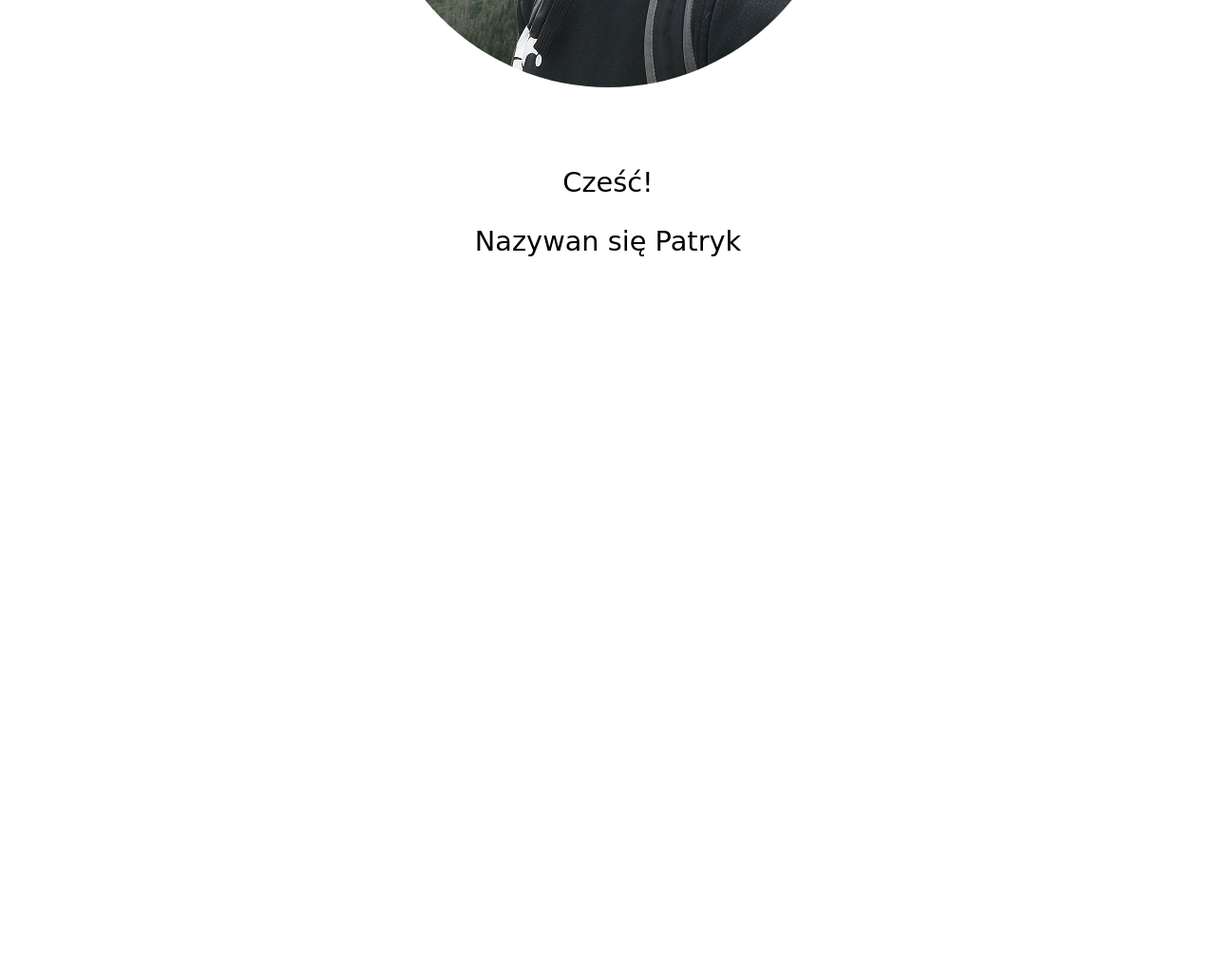
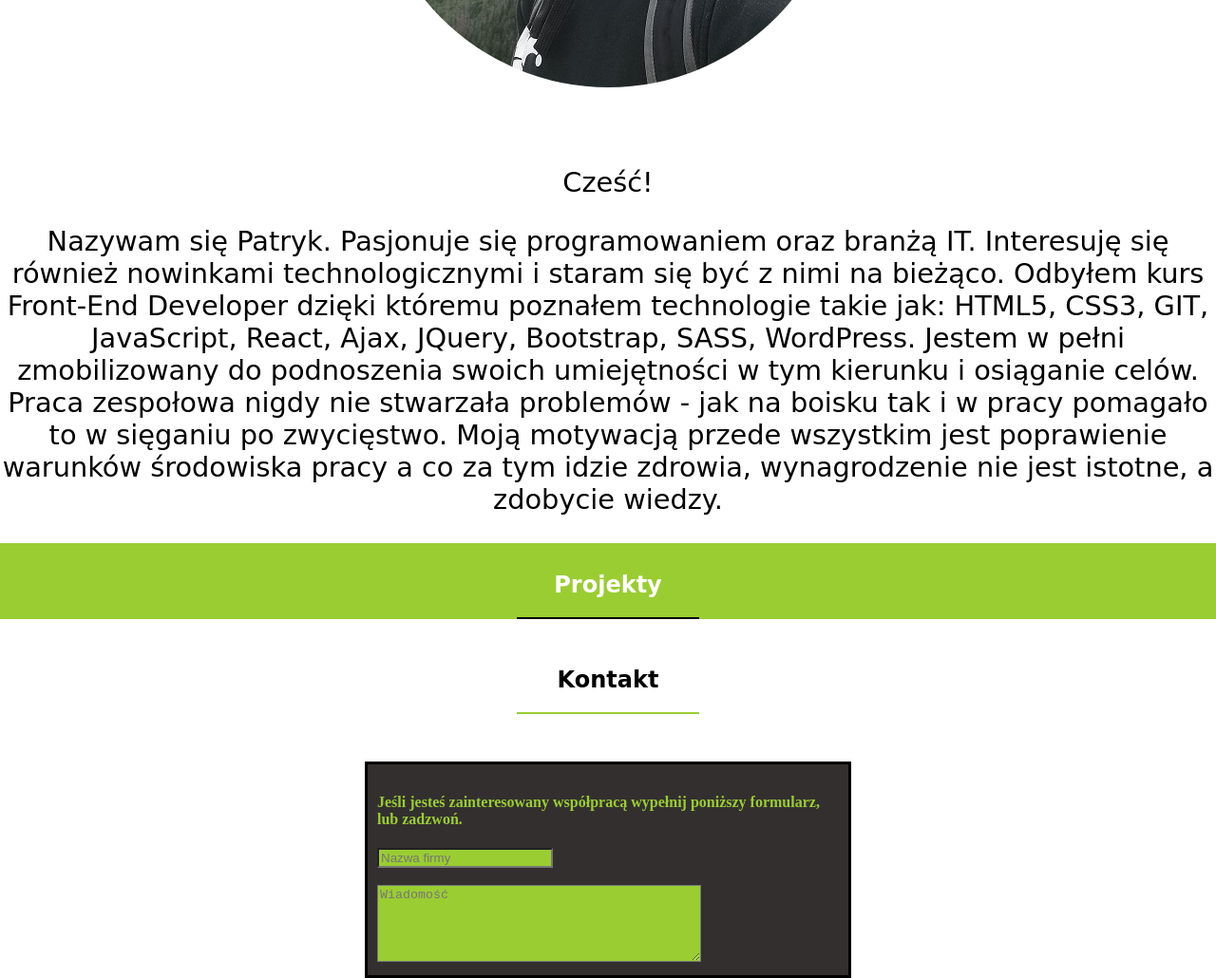
Before and after one commit to krawiecpat/pk-portfolio, a plain HTML site: page index.html in a window 1280 px wide. Shown: the part 1202-2232 px from the top of the page at 95% size. Before the commit the page ends 1502 px from the top, so only its background shows below. Drawn offline with Linux system fonts and the light colour scheme; a web font is replaced by a local one.

Commit message:
potfolio 2

```diff
--- a/css/style.css
+++ b/css/style.css
@@ -101,7 +101,7 @@ body {
 
 /* About styles */
 
-.about .container .my-photo {
+.about .container-about .my-photo {
     border-radius: 50%;
     padding: 50px;
 }
@@ -110,19 +110,73 @@ body {
     text-align: center;
 }
 
-.about .container h2 {
+.about .container-about h2 {
     font-family: 'Sansita Swashed', cursive;
     padding-top: 30px;
 }
 
-.about .container hr {
+.about .container-about hr {
     width: 15%;
     background-color: yellowgreen;
     height: 2px;
     border: 1px solid yellowgreen;
 }
 
-.about .container p {
+.about .container-about p {
     font-family: 'Hubballi', cursive;
-    font-size:1.8em;
+    font-size: 1.8em;
+
 }
+
+/* Project styles */
+
+.project {
+    background-color: yellowgreen;
+    text-align: center;
+}
+
+.project .container-project hr {
+    width: 15%;
+    background-color: black;
+    height: 2px;
+    border: 1px solid black;
+}
+
+.project .container-project h2 {
+    font-family: 'Sansita Swashed', cursive;
+    padding-top: 30px;
+    color: white;
+
+}
+
+/* Contact styles */
+
+.contact h2 {
+    font-family: 'Sansita Swashed', cursive;
+    padding-top: 30px;
+    text-align: center;
+}
+
+.contact hr {
+    width: 15%;
+    background-color: yellowgreen;
+    height: 2px;
+    border: 1px solid yellowgreen;
+}
+
+.form-contact {
+    border: 3px solid black;
+    width: 40%;
+    margin-left: 30%;
+    margin-top: 50px;
+    padding: 10px;
+    background-color: rgb(51, 47, 47);
+}
+
+.form-contact .text-form {
+    color: yellowgreen;
+}
+
+.form-contact #name-company, #message {
+    background-color: yellowgreen;
+}
--- a/index.html
+++ b/index.html
@@ -24,6 +24,7 @@
 <body>
 
     <header class="main-header">
+
         <div class="main-header-content">
             <h1>Front-End Developer</h1>
         </div>
@@ -35,18 +36,22 @@
             <i class="fa-brands fa-react"></i>
             <i class="fa-brands fa-wordpress"></i>
         </div>
+
     </header>
 
     <nav class="main-nav">
+
         <ul>
             <li class="element-li"><a href="#about">O mnie</a></li>
             <li class="element-li"><a href="#project">Projekty</a></li>
             <li class="element-li"><a href="#contact">Kontakt</a></li>
         </ul>
+
     </nav>
 
     <section id="about" class="about">
-        <div class="container">
+
+        <div class="container-about">
             <header>
                 <h2>O mnie</h2>
                 <hr>
@@ -55,12 +60,49 @@
             <img src="img/my-photoo.jpg" alt="Patryk Krawczyk" class="my-photo">
 
             <p>Cześć!</p>
-            <p>Nazywan się Patryk</p>
+            <p>Nazywam się Patryk. Pasjonuje się programowaniem oraz branżą IT. Interesuję się również nowinkami
+                technologicznymi i staram się
+                być z nimi na bieżąco. Odbyłem kurs Front-End Developer dzięki któremu poznałem
+                technologie takie jak: HTML5, CSS3,
+                GIT, JavaScript, React, Ajax, JQuery, Bootstrap, SASS, WordPress. Jestem w pełni zmobilizowany do
+                podnoszenia
+                swoich umiejętności w tym kierunku i osiąganie celów. Praca zespołowa nigdy nie stwarzała problemów -
+                jak na
+                boisku tak i w pracy pomagało to w sięganiu po zwycięstwo. Moją motywacją przede wszystkim jest
+                poprawienie warunków środowiska pracy a co za tym idzie zdrowia, wynagrodzenie nie jest istotne, a
+                zdobycie wiedzy.
+            </p>
+        </div>
+
+    </section>
+
+    <section id="project" class="project">
+        <div class="container-project">
+            <h2>Projekty</h2>
+            <hr />
 
         </div>
+    </section>
 
+    <section id="contact" class="contact">
+
+        <h2>Kontakt</h2>
+        <hr />
+
+        <div class="form-contact">
+            <h4 class="text-form">Jeśli jesteś zainteresowany współpracą wypełnij poniższy formularz, lub zadzwoń.</h4>
+            <form>
+                <input type="text" id="name-company" placeholder="Nazwa firmy"><br>
+                <br>
+                <textarea name="message" id="message" cols="40" rows="5" placeholder="Wiadomość"></textarea><br>
+            </form>
+        </div>
 
     </section>
+
+    <footer class="end-portfolio">
+
+    </footer>
 
 </body>
 
```
Also changed, not shown: js/main.js (added).
